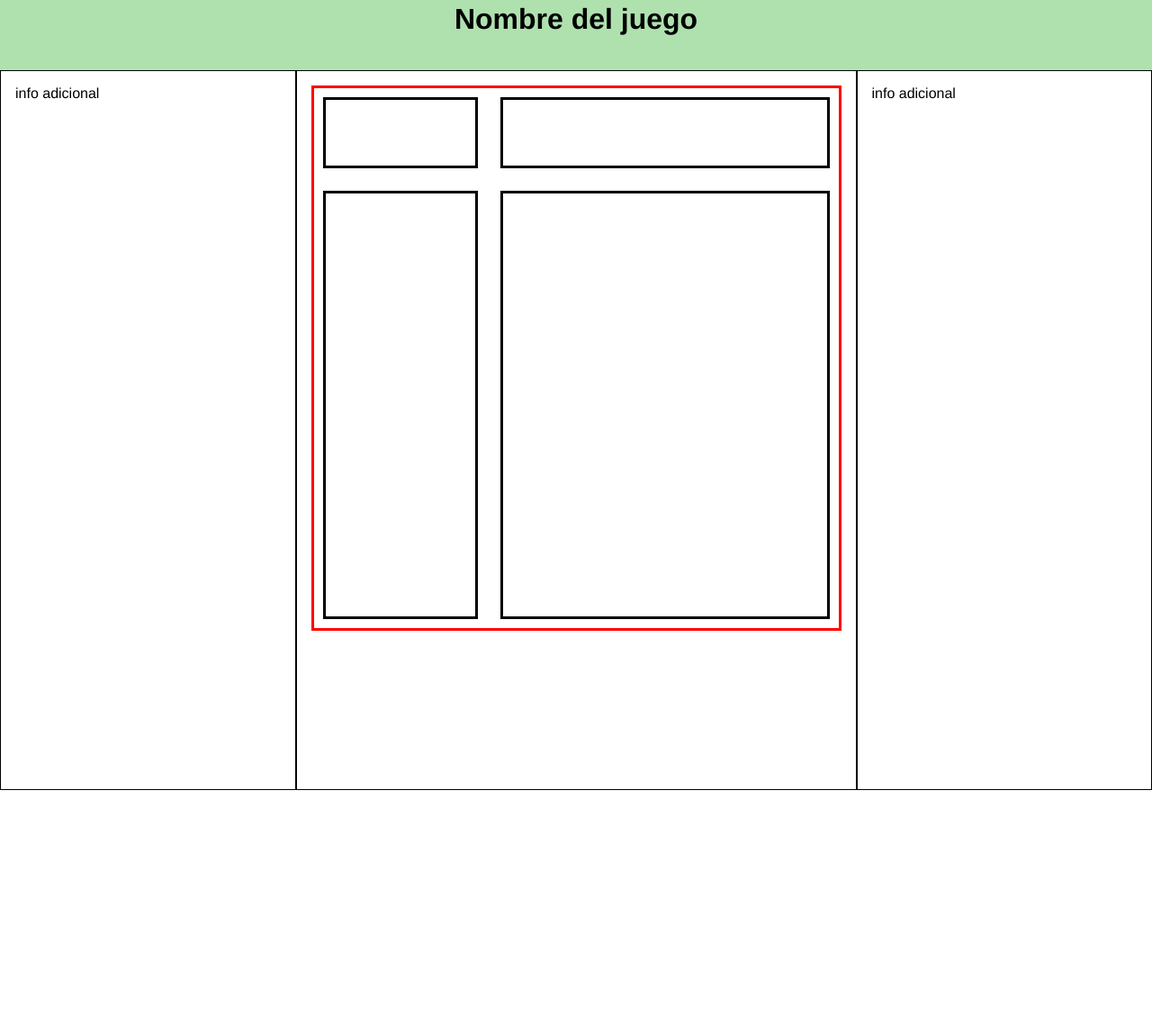
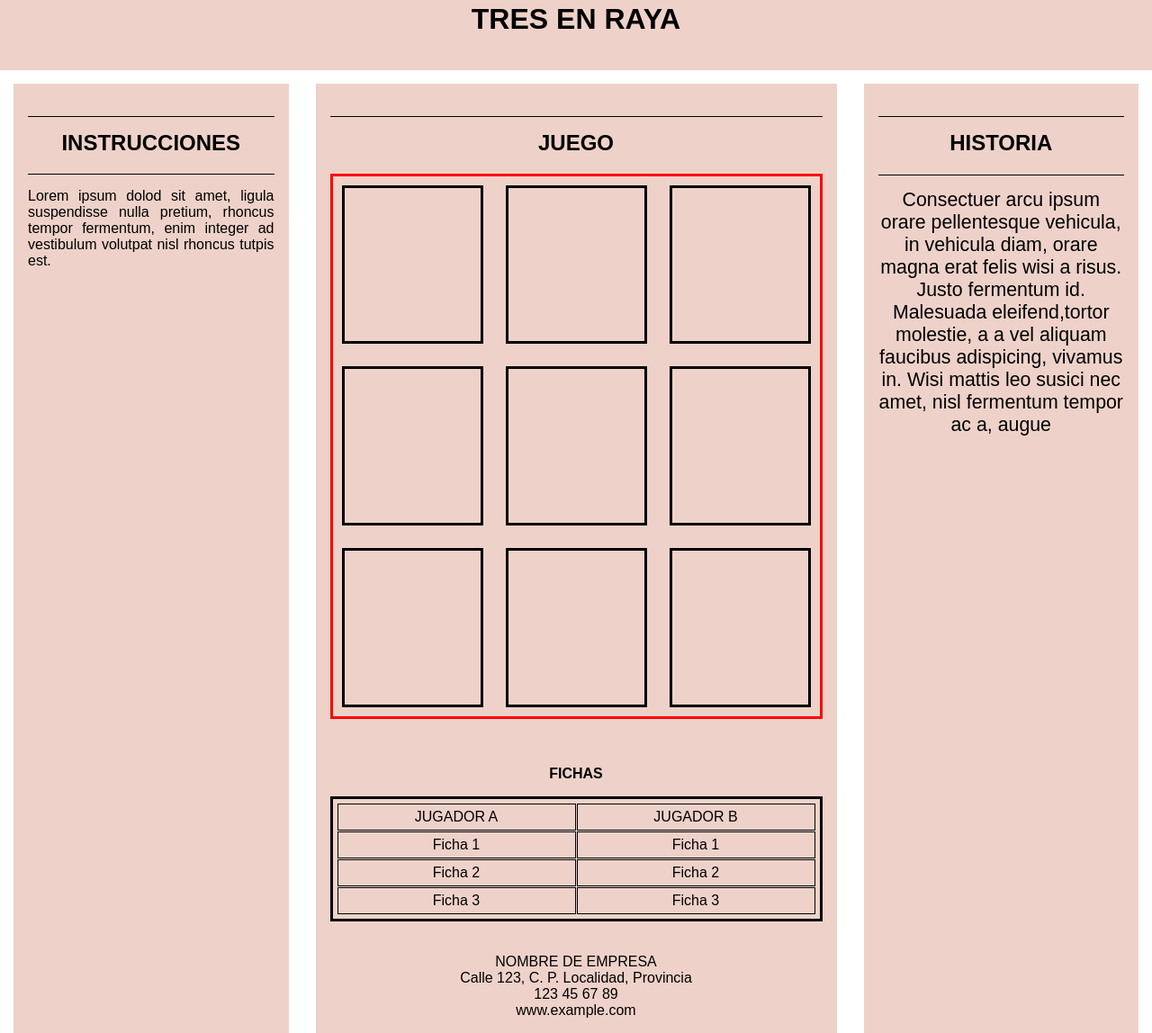
Before and after one commit to asierraperez/LMSXI-Boletin12-3enRaya, a plain HTML site: page index.html in a window 1280 px wide. Shown: the part 34-1182 px from the top of the page at 90% size. Before the commit the page ends 912 px from the top, so only its background shows below. Drawn offline with Linux system fonts and the light colour scheme.

Commit message:
merge y squash

```diff
--- a/index.html
+++ b/index.html
@@ -3,29 +3,80 @@
 
 <head>
     <meta charset="utf-8">
-    <title>MasterMind</title>
+    <title>3 en raya</title>
     <link rel="stylesheet" type="text/css" href="./style.css" media="screen" />
 
     <head>
 
     <body>
         <header>
-                <h1>Nombre del juego</h1>
+            <h1>
+                TRES EN RAYA
+            </h1>
         </header>
         <section>
+
             <article>
-                    info adicional
+                <h2>INSTRUCCIONES</h2>
+                <p>
+                    Lorem ipsum dolod sit amet, ligula suspendisse nulla pretium, rhoncus
+                    tempor fermentum, enim integer ad vestibulum volutpat nisl rhoncus tutpis est.
+                </p>
             </article>
+
             <article>
+                <h2>JUEGO</h2>
+
                 <div id="tablero">
-                        <div id="topLeft"> </div>
-                        <div id="topRight"></div>
-                        <div id="bottomLeft"></div>
-                        <div id="bottomRight"></div>
+                    <div> </div>
+                    <div> </div>
+                    <div></div>
+                    <div> </div>
+                    <div> </div>
+                    <div></div>
+                    <div></div>
+                    <div> </div>
+                    <div></div>
+                </div>
+
+                <br>
+                <br>
+
+                <div>
+                    <p>FICHAS</p>
+                    <div id="leyenda">
+                        <div>JUGADOR A</div>
+                        <div>JUGADOR B</div>
+                        <div>Ficha 1</div>
+                        <div>Ficha 1</div>
+                        <div>Ficha 2</div>
+                        <div>Ficha 2</div>
+                        <div>Ficha 3</div>
+                        <div>Ficha 3</div>
+                    </div>
+                </div>
+
+                <br>
+                <br>
+
+                <div>
+                    <div>NOMBRE DE EMPRESA</div>
+                    <div>Calle 123, C. P. Localidad, Provincia</div>
+                    <div>123 45 67 89</div>
+                    <div>www.example.com</div>
                 </div>
             </article>
+
             <article>
-                    info adicional
+                <h2>HISTORIA</h2>
+
+                <p>
+                    Consectuer arcu ipsum orare pellentesque vehicula, in vehicula diam, orare
+                    magna erat felis wisi a risus. Justo fermentum id. Malesuada eleifend,tortor molestie,
+                    a a vel aliquam faucibus adispicing, vivamus in. Wisi mattis leo susici nec amet, nisl
+                    fermentum tempor ac a, augue
+
+                </p>
             </article>
     </body>
 
--- a/style.css
+++ b/style.css
@@ -1,5 +1,5 @@
  html {
-     font-family: 'Helvetica Neue';
+     font-family:Arial, Helvetica, sans-serif;
  }
 
  body {
@@ -7,7 +7,7 @@
  }
 
  header {
-     background: rgb(175, 225, 175);
+     background: rgb(238, 210, 201);
      text-align: center;
      height: max-content;
      padding: 1em;
@@ -22,21 +22,21 @@
 
  article {
      flex: 1;
-     border-width: 1px;
-     border-style: solid;
      padding: 1em;
+     text-align: center;
+     background-color:rgb(238, 210, 201);
+     margin :15px;
  }
 
- article:nth-child(2) {
-     flex: 2;
- }
+
 
  #tablero {
+     flex: 1;
      border-style: solid;
      border-color: red;
      display: grid;
-     grid-template-columns: 1fr 2fr;
-     grid-template-rows: 2fr 10fr;
+     grid-template-columns: 1fr 1fr  1fr;
+     grid-template-rows: 1fr 1fr 1fr;
      height: 75vh;
      gap: 5px;
  }
@@ -46,3 +46,63 @@
      margin: 10px;
      padding: 5px;
  }
+
+
+
+#leyenda{
+     display: grid;
+     grid-gap:1px;
+     grid-template-columns: 1fr 1fr;
+     grid-template-rows: 1fr 1fr 1fr;
+     border-style: solid;
+     padding: 5px;
+
+ }
+
+ #leyenda div {
+    border-style :solid;
+    border-width: 1px;;
+    margin: 00px;
+    padding: 5px;
+
+ }
+
+ h2{
+    border-style: solid;
+     text-align: center;
+    border-width: 0px;
+    border-top-width: 1px;
+    padding-top: 15px;
+     border-top-color: black;
+ }
+
+ article:nth-child(1) {
+     text-align: justify;
+
+ }
+
+ article:nth-child(1) p{
+     font-size: 12pt;
+ }
+
+
+ article:nth-child(2) {
+    flex: 2;
+}
+
+
+article:nth-child(3) p{
+    font-size: 16pt;
+}
+
+article > p{
+    border-style: solid;
+    border-width: 0px;
+    border-top-width: 1px;
+    padding-top: 15px;
+
+}
+
+article * p{
+    font-weight: bold;
+}
```
Lines whose indentation alone changed are shown as unchanged.
